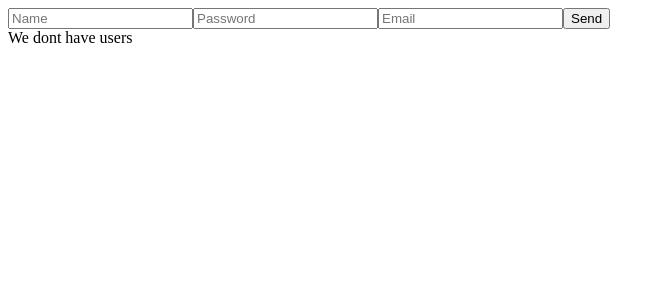
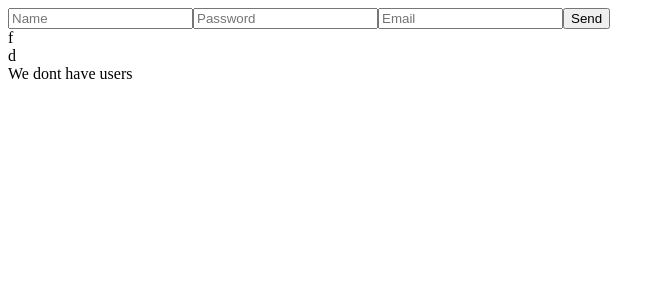
Before and after one commit to panchenko-maxim/itProger_Vue_les, a Vue app: page / in a window 1280 px wide. Shown: the top 300 px of the page, without its empty margins (0-665 px from the left). Built offline with nearby package versions, Linux system fonts and the light colour scheme.

Commit message:
test connect branch dev_from_home

```diff
--- a/src/App.vue
+++ b/src/App.vue
@@ -3,7 +3,7 @@
   <input type="password" v-model="userPass" placeholder="Password">
   <input type="email" v-model="userEmail" placeholder="Email">
   <button @click="sendData()">Send</button>
-
+  <div v-for="el in ['f', 'd']">{{ el }}</div>
   <div v-if="users.length == 0">
     We dont have users
   </div>
```
